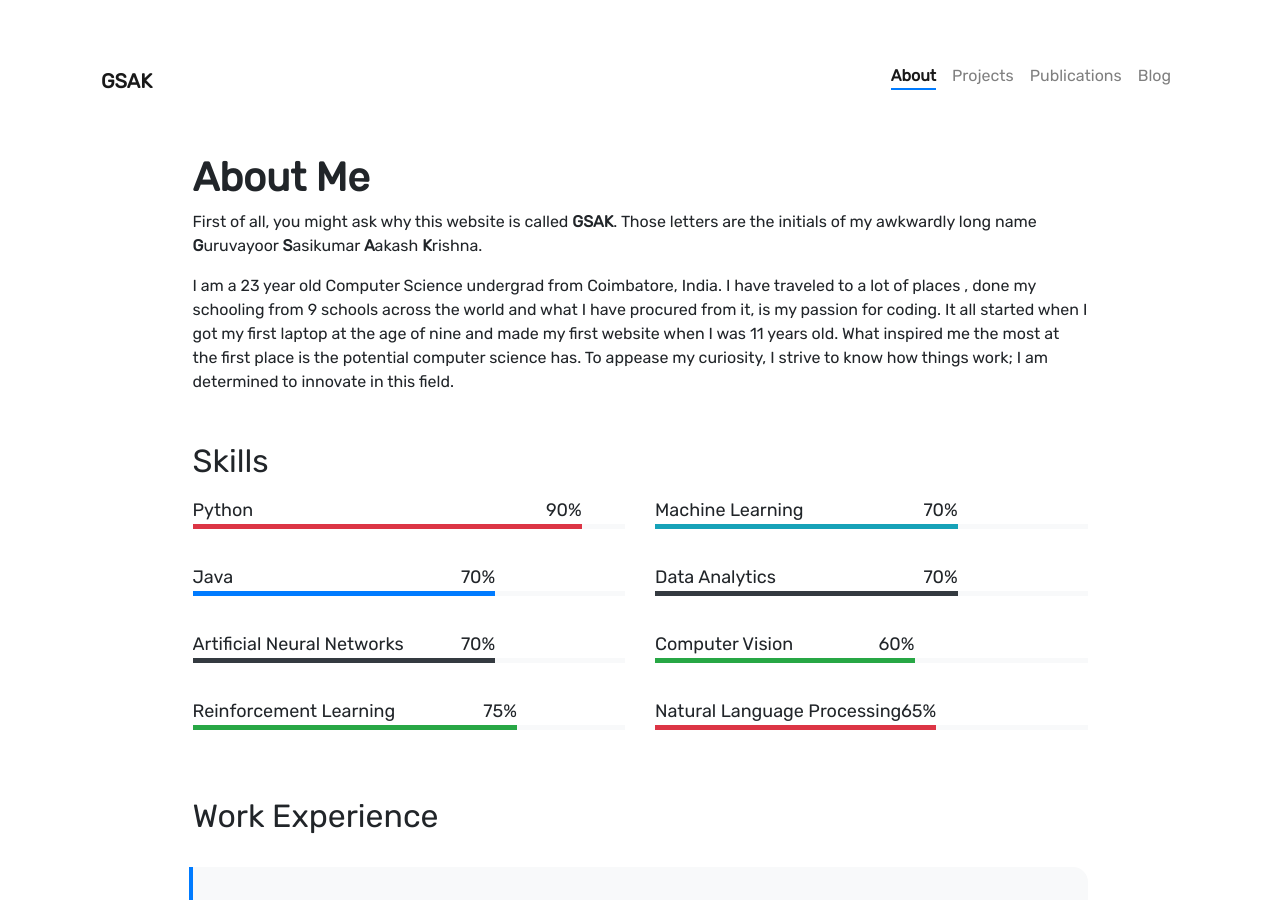
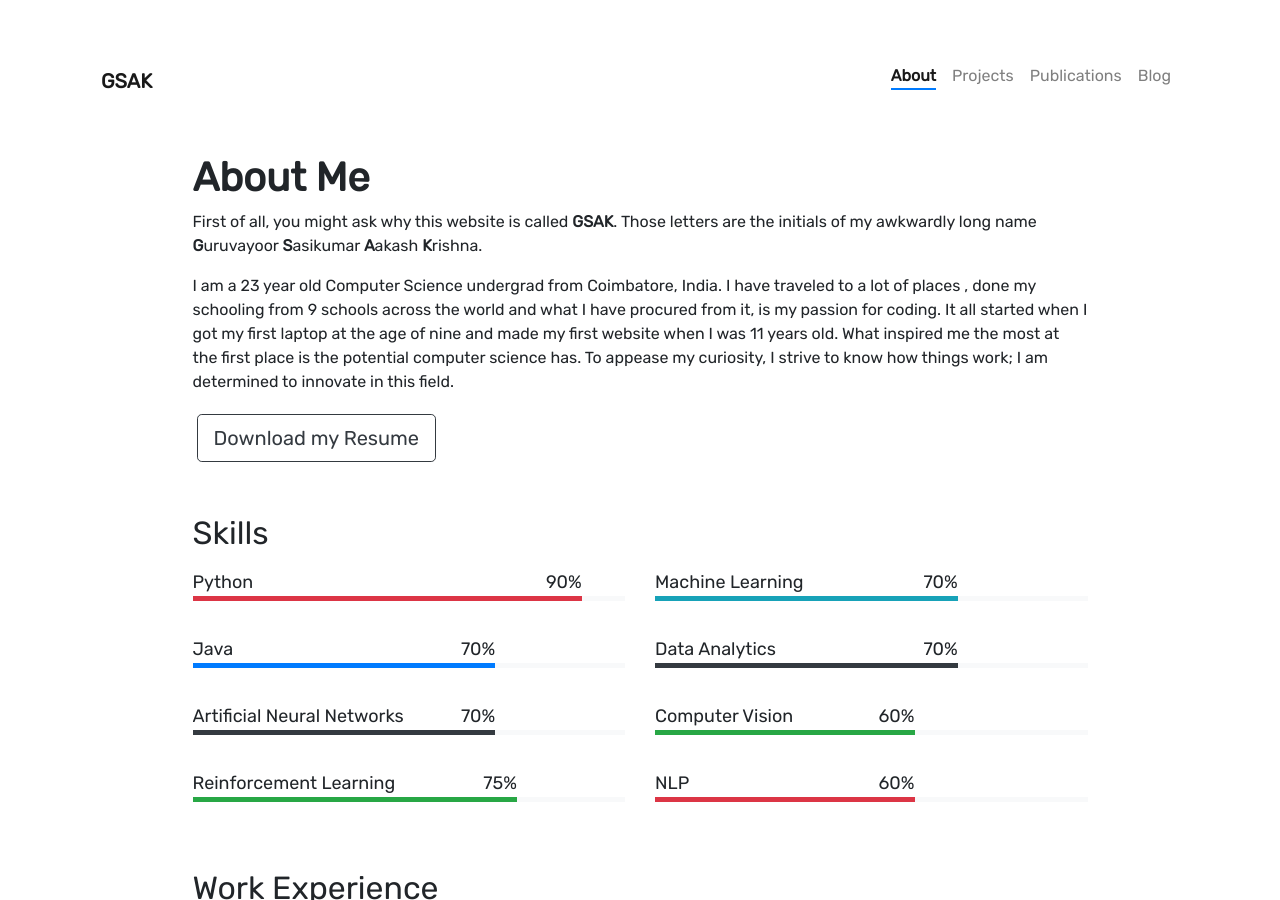
Before and after one commit to AakashSasikumar/AakashSasikumar.github.io, a Jekyll site: the page built from pages/about.md, in a window 1280 px wide and 900 px high. Built offline with Jekyll 4.4.1, drawn with Linux system fonts in a browser that asks for light colours; nearby versions of some CDN libraries.

Commit message:
added resume
1. Added resume
2. Corrected a blog post

```diff
--- a/_data/other-skills.yml
+++ b/_data/other-skills.yml
@@ -10,6 +10,6 @@
   percentage: 60
   color: success
 
-- name: Natural Language Processing
-  percentage: 65
+- name: NLP
+  percentage: 60
   color: danger
--- a/pages/about.md
+++ b/pages/about.md
@@ -12,6 +12,8 @@ weight: 1
 First of all, you might ask why this website is called **GSAK**. Those letters are the initials of my awkwardly long name **G**uruvayoor **S**asikumar **A**akash **K**rishna.
 
 I am a 23 year old Computer Science undergrad from Coimbatore, India. I have traveled to a lot of places , done my schooling from 9 schools across the world and what I have procured from it, is my passion for coding. It all started when I got my first laptop at the age of nine and made my first website when I was 11 years old. What inspired me the most at the first place is the potential computer science has. To appease my curiosity, I strive to know how things work; I am determined to innovate in this field.
+
+{% include elements/button.html link="/documents/aakashSasikumarNew.pdf" text="Download my Resume" style="outline-dark" size="lg" %}
 
 <div class="row">
 {% include about/skills.html title="Skills" source=site.data.programming-skills %}
```
Also changed, not shown: _posts/2018-07-25-building-a-neural-network.md (+2 -0 lines), 1 other file.
